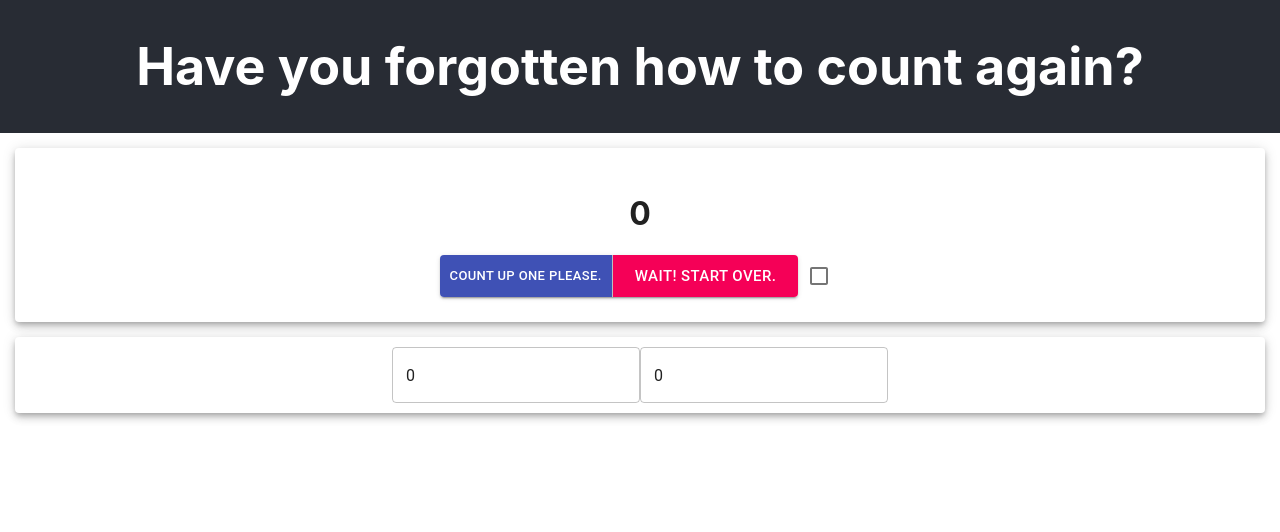
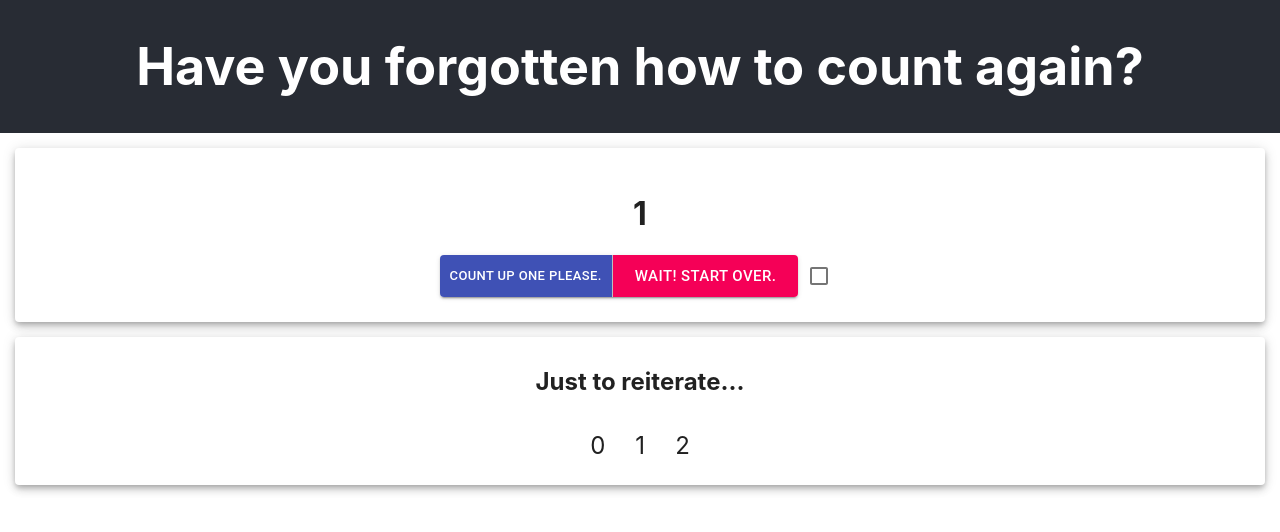
Before and after one commit to allends/counter-react-app, a React (Create React App) app: page / in a window 1280 px wide. Shown: the top 532 px of the page. Built offline with nearby package versions, Linux system fonts and the light colour scheme.

Commit message:
bottom card updated

```diff
--- a/src/App.js
+++ b/src/App.js
@@ -5,9 +5,15 @@ import { Button, ButtonGroup, Card, Checkbox, TextField, Grid } from '@material-
 
 function App() {
 
-  const [count, setCount] = useState(0);
+  const [count, setCount] = useState(1);
   const [toggled, setToggled] = useState(false);
   const [saveCount, setSaveCount] = useState(0);
+
+  const divStyle = {
+    margin: 15,
+    display: "inline-block",
+    fontSize: "150%",
+  }
 
   function setCountHandler(number) {
     if(toggled){
@@ -49,7 +55,7 @@ function App() {
           </Button>
           <Button color="secondary"
           size="large"
-          onClick={setCountHandler.bind(this, 0)}>
+          onClick={setCountHandler.bind(this, 1)}>
               Wait! Start over.
           </Button>
         </ButtonGroup>
@@ -64,16 +70,18 @@ function App() {
       </Card>
       <Card elevation={5} style={{margin: 15, padding: 10}}>
         <Grid direction="row" justify="center" alignItems="center">
-          <TextField
-          value={count}
-          variant="outlined">
-            Enter some stuff here
-          </TextField>
-          <TextField
-          value={count}
-          variant="outlined">
-            Enter some stuff here
-          </TextField>
+          <h2>
+            Just to reiterate...
+          </h2>
+          <div style={divStyle}>
+            {count - 1}
+          </div>
+          <div style={divStyle}>
+            {count}
+          </div>
+          <div style={divStyle}>
+            {count + 1}
+          </div>
         </Grid>
 
       </Card>
```
